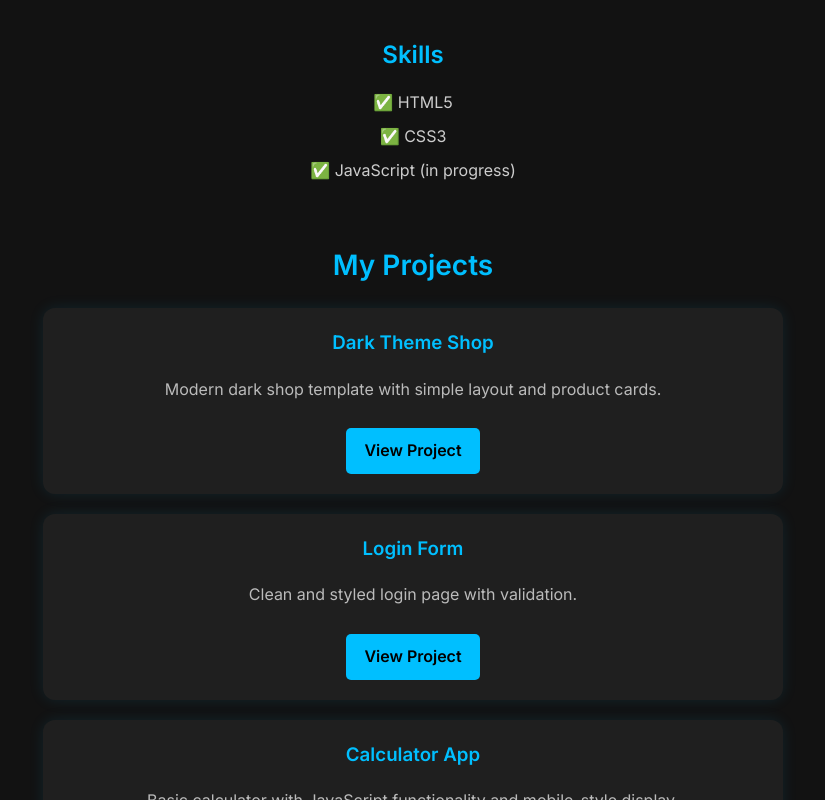
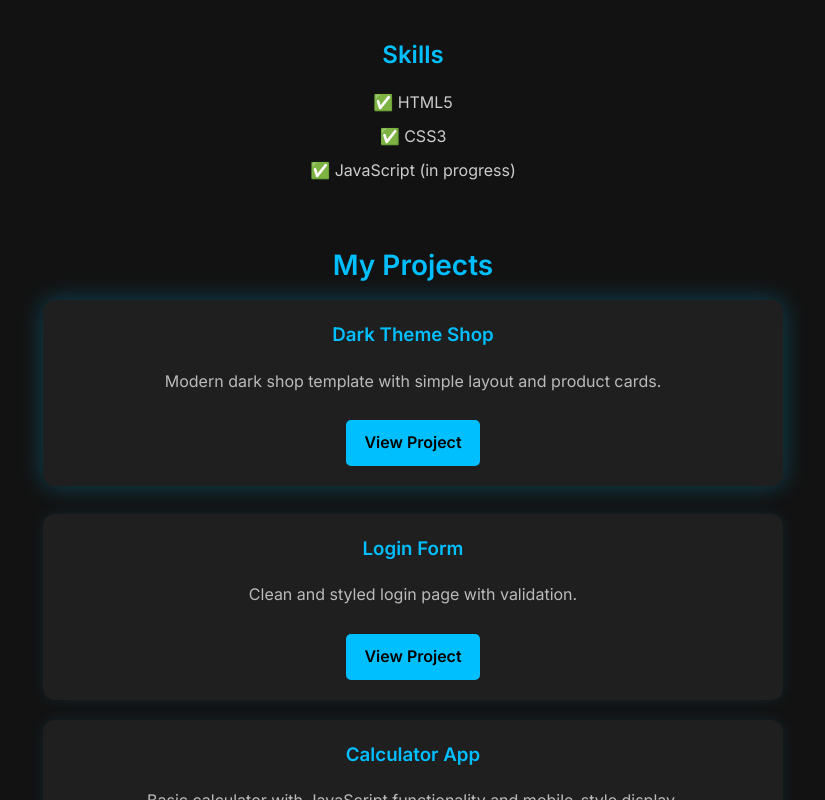
Before and after one commit to Xgltn/portfolio, a plain HTML site: page index.html in a window 1280 px wide. In both pictures the pointer is over the element 640 px from the left and 1031 px from the top of the page. Shown: the part 631-1431 px from the top of the page, without its empty margins (227-1052 px from the left). Drawn offline with Linux system fonts and the light colour scheme.

Commit message:
Update style.css

```diff
--- a/style.css
+++ b/style.css
@@ -19,7 +19,6 @@ body {
   color: #00bfff;
   margin-bottom: 10px;
 }
-
 
 .hero p {
   max-width: 600px;
@@ -97,6 +96,12 @@ body {
   border-radius: 12px;
   max-width: 700px;
   box-shadow: 0 0 15px rgba(0, 191, 255, 0.1);
+  transition: transform 0.3s ease, box-shadow 0.3s ease;
+}
+
+.project:hover {
+  transform: translateY(-8px);
+  box-shadow: 0 0 25px rgba(0, 191, 255, 0.3);
 }
 
 .project h3 {
```
